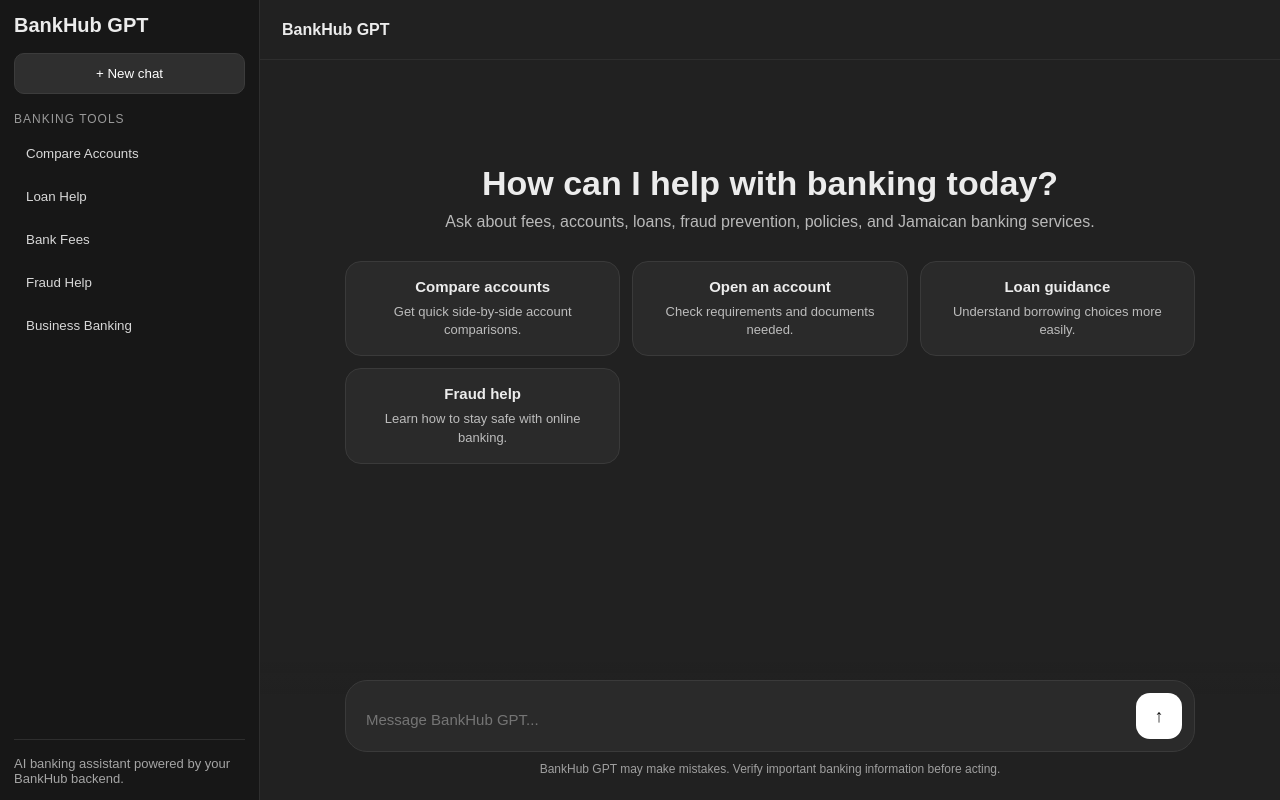
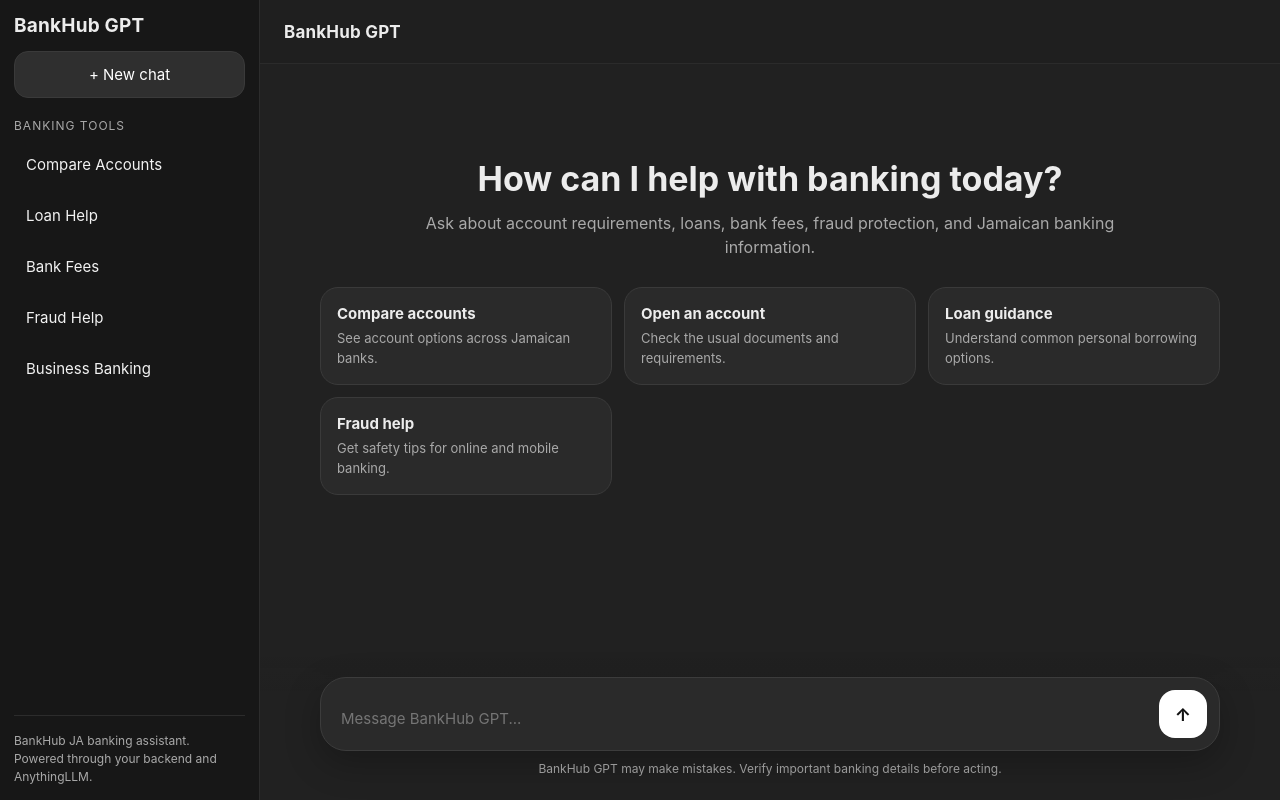
Before and after one commit to kacia1r/Bankhub-JA-GPT, a website: page public/index.html in a window 1280 px wide. Drawn offline with Linux system fonts and the light colour scheme.

Commit message:
Update index.html

```diff
--- a/public/index.html
+++ b/public/index.html
@@ -9,117 +9,137 @@
       box-sizing: border-box;
       margin: 0;
       padding: 0;
-      font-family: Arial, Helvetica, sans-serif;
+      font-family: Inter, Arial, Helvetica, sans-serif;
+    }
+
+    :root {
+      --bg: #212121;
+      --sidebar: #171717;
+      --panel: #2a2a2a;
+      --panel-border: #3a3a3a;
+      --text: #ececec;
+      --muted: #a9a9a9;
+      --accent: #2f6fed;
+      --accent-hover: #3d7cff;
+      --assistant: #2b2b2b;
+      --assistant-border: #3b3b3b;
+      --topbar: #1f1f1f;
     }
 
     body {
-      background: #212121;
-      color: #ececec;
+      background: var(--bg);
+      color: var(--text);
       height: 100vh;
       overflow: hidden;
     }
 
     .app {
       display: flex;
+      width: 100%;
       height: 100vh;
-      width: 100%;
     }
 
-    /* Sidebar */
     .sidebar {
       width: 260px;
-      background: #171717;
-      border-right: 1px solid #2e2e2e;
+      background: var(--sidebar);
+      border-right: 1px solid #2c2c2c;
       display: flex;
       flex-direction: column;
       padding: 14px;
     }
 
     .logo {
-      font-size: 20px;
-      font-weight: bold;
-      margin-bottom: 16px;
+      font-size: 19px;
+      font-weight: 700;
+      margin-bottom: 14px;
+      letter-spacing: 0.2px;
     }
 
     .new-chat-btn {
+      border: 1px solid var(--panel-border);
       background: #2f2f2f;
-      color: #fff;
-      border: 1px solid #3c3c3c;
-      border-radius: 10px;
-      padding: 12px;
+      color: white;
+      border-radius: 14px;
+      padding: 13px 14px;
       cursor: pointer;
-      margin-bottom: 18px;
-      transition: 0.2s;
+      font-size: 15px;
+      transition: 0.2s ease;
+      margin-bottom: 20px;
     }
 
     .new-chat-btn:hover {
-      background: #3a3a3a;
+      background: #373737;
+      transform: translateY(-1px);
     }
 
-    .sidebar-section-title {
+    .sidebar-title {
       font-size: 12px;
-      color: #9a9a9a;
-      margin-bottom: 10px;
+      color: var(--muted);
       text-transform: uppercase;
       letter-spacing: 1px;
+      margin-bottom: 10px;
     }
 
-    .chat-history {
+    .tool-list {
       display: flex;
       flex-direction: column;
       gap: 8px;
-      overflow-y: auto;
     }
 
-    .history-item {
+    .tool-item {
       background: transparent;
+      color: #f2f2f2;
       border: none;
-      color: #d8d8d8;
       text-align: left;
-      padding: 10px 12px;
-      border-radius: 10px;
+      padding: 12px 12px;
+      border-radius: 12px;
       cursor: pointer;
-      transition: 0.2s;
+      font-size: 15px;
+      transition: 0.2s ease;
     }
 
-    .history-item:hover {
-      background: #2a2a2a;
+    .tool-item:hover {
+      background: #292929;
     }
 
     .sidebar-footer {
       margin-top: auto;
       padding-top: 16px;
-      border-top: 1px solid #2e2e2e;
-      font-size: 13px;
-      color: #a5a5a5;
+      border-top: 1px solid #2c2c2c;
+      font-size: 12px;
+      color: var(--muted);
+      line-height: 1.5;
     }
 
-    /* Main chat area */
     .main {
       flex: 1;
       display: flex;
       flex-direction: column;
-      background: #212121;
+      background: var(--bg);
+      min-width: 0;
     }
 
     .topbar {
-      height: 60px;
+      height: 64px;
       display: flex;
       align-items: center;
-      padding: 0 22px;
-      border-bottom: 1px solid #2e2e2e;
-      font-size: 16px;
-      font-weight: 600;
+      padding: 0 24px;
+      border-bottom: 1px solid #2b2b2b;
+      background: var(--topbar);
+      font-size: 17px;
+      font-weight: 700;
+      letter-spacing: 0.2px;
     }
 
     .chat-area {
       flex: 1;
       overflow-y: auto;
-      padding: 24px 20px 140px;
+      scroll-behavior: smooth;
+      padding: 24px 18px 150px;
     }
 
     .chat-container {
-      max-width: 850px;
+      max-width: 900px;
       margin: 0 auto;
       display: flex;
       flex-direction: column;
@@ -128,54 +148,61 @@
 
     .welcome {
       text-align: center;
-      margin-top: 80px;
-      margin-bottom: 20px;
+      margin-top: 70px;
+      animation: fadeUp 0.5s ease;
     }
 
     .welcome h1 {
       font-size: 34px;
-      margin-bottom: 10px;
+      font-weight: 700;
+      margin-bottom: 12px;
     }
 
     .welcome p {
-      color: #b9b9b9;
+      color: var(--muted);
       font-size: 16px;
+      max-width: 720px;
+      margin: 0 auto;
+      line-height: 1.5;
     }
 
     .suggestions {
       display: grid;
       grid-template-columns: repeat(auto-fit, minmax(220px, 1fr));
       gap: 12px;
-      margin-top: 30px;
+      margin-top: 28px;
     }
 
     .suggestion-card {
       background: #2a2a2a;
-      border: 1px solid #3a3a3a;
-      border-radius: 16px;
+      border: 1px solid var(--panel-border);
+      border-radius: 18px;
       padding: 16px;
       cursor: pointer;
-      transition: 0.2s;
+      transition: 0.2s ease;
+      text-align: left;
     }
 
     .suggestion-card:hover {
       background: #333333;
+      transform: translateY(-2px);
     }
 
     .suggestion-card h3 {
       font-size: 15px;
-      margin-bottom: 8px;
+      margin-bottom: 6px;
     }
 
     .suggestion-card p {
       font-size: 13px;
-      color: #bcbcbc;
-      line-height: 1.4;
+      color: var(--muted);
+      line-height: 1.5;
     }
 
     .message-row {
       display: flex;
       width: 100%;
+      animation: fadeUp 0.25s ease;
     }
 
     .message-row.user {
@@ -188,113 +215,154 @@
 
     .message {
       max-width: 78%;
-      padding: 15px 18px;
-      border-radius: 18px;
-      line-height: 1.6;
+      padding: 18px 20px;
+      border-radius: 22px;
+      line-height: 1.65;
       white-space: pre-wrap;
       word-wrap: break-word;
       font-size: 15px;
+      box-shadow: 0 8px 24px rgba(0,0,0,0.12);
     }
 
     .message.user {
-      background: #2f6fed;
-      color: #fff;
-      border-bottom-right-radius: 6px;
+      background: var(--accent);
+      color: white;
+      border-bottom-right-radius: 8px;
+    }
+
+    .message.user:hover {
+      background: var(--accent-hover);
     }
 
     .message.bot {
-      background: #2b2b2b;
-      color: #f1f1f1;
-      border: 1px solid #3a3a3a;
-      border-bottom-left-radius: 6px;
+      background: var(--assistant);
+      color: #f3f3f3;
+      border: 1px solid var(--assistant-border);
+      border-bottom-left-radius: 8px;
+    }
+
+    .typing-wrap {
+      display: flex;
+      align-items: center;
+      gap: 10px;
+    }
+
+    .typing-label {
+      color: #d7d7d7;
+      font-size: 14px;
     }
 
     .typing {
       display: inline-flex;
-      gap: 6px;
+      gap: 5px;
       align-items: center;
     }
 
     .typing span {
       width: 8px;
       height: 8px;
-      background: #bcbcbc;
       border-radius: 50%;
-      display: inline-block;
-      animation: bounce 1.2s infinite ease-in-out;
+      background: #c6c6c6;
+      animation: blink 1.2s infinite ease-in-out;
     }
 
     .typing span:nth-child(2) {
-      animation-delay: 0.2s;
+      animation-delay: 0.15s;
     }
 
     .typing span:nth-child(3) {
-      animation-delay: 0.4s;
+      animation-delay: 0.3s;
     }
 
-    @keyframes bounce {
-      0%, 80%, 100% { transform: scale(0.7); opacity: 0.5; }
-      40% { transform: scale(1); opacity: 1; }
-    }
-
-    /* Input area */
-    .input-wrapper {
+    .input-shell {
       position: fixed;
       bottom: 0;
       left: 260px;
       right: 0;
-      background: linear-gradient(to top, #212121 75%, rgba(33,33,33,0));
-      padding: 18px 20px 24px;
+      padding: 20px 18px 24px;
+      background: linear-gradient(to top, rgba(33,33,33,1) 76%, rgba(33,33,33,0));
     }
 
-    .input-container {
-      max-width: 850px;
+    .input-box {
+      max-width: 900px;
       margin: 0 auto;
       background: #2a2a2a;
-      border: 1px solid #3a3a3a;
-      border-radius: 22px;
-      padding: 12px;
+      border: 1px solid #3c3c3c;
+      border-radius: 26px;
       display: flex;
       align-items: flex-end;
       gap: 10px;
+      padding: 12px;
+      box-shadow: 0 12px 35px rgba(0,0,0,0.25);
     }
 
-    .input-container textarea {
+    textarea {
       flex: 1;
       background: transparent;
+      color: white;
       border: none;
       outline: none;
-      color: #fff;
       resize: none;
+      min-height: 26px;
+      max-height: 180px;
       font-size: 15px;
       line-height: 1.5;
-      min-height: 26px;
-      max-height: 180px;
       padding: 8px;
     }
 
     .send-btn {
-      background: #fff;
+      width: 48px;
+      height: 48px;
+      border-radius: 16px;
+      border: none;
+      background: white;
       color: #111;
-      border: none;
-      border-radius: 14px;
-      width: 46px;
-      height: 46px;
+      font-size: 18px;
+      font-weight: 700;
       cursor: pointer;
-      font-size: 18px;
-      font-weight: bold;
+      transition: 0.2s ease;
+      flex-shrink: 0;
     }
 
     .send-btn:hover {
-      opacity: 0.9;
+      transform: scale(1.04);
+      opacity: 0.95;
+    }
+
+    .send-btn:disabled {
+      opacity: 0.5;
+      cursor: not-allowed;
+      transform: none;
     }
 
     .note {
-      max-width: 850px;
+      max-width: 900px;
       margin: 10px auto 0;
+      font-size: 12px;
+      color: #9a9a9a;
       text-align: center;
-      font-size: 12px;
-      color: #9f9f9f;
+    }
+
+    @keyframes blink {
+      0%, 80%, 100% {
+        opacity: 0.35;
+        transform: scale(0.8);
+      }
+      40% {
+        opacity: 1;
+        transform: scale(1);
+      }
+    }
+
+    @keyframes fadeUp {
+      from {
+        opacity: 0;
+        transform: translateY(10px);
+      }
+      to {
+        opacity: 1;
+        transform: translateY(0);
+      }
     }
 
     @media (max-width: 900px) {
@@ -302,7 +370,7 @@
         display: none;
       }
 
-      .input-wrapper {
+      .input-shell {
         left: 0;
       }
 
@@ -311,7 +379,7 @@
       }
 
       .welcome h1 {
-        font-size: 26px;
+        font-size: 28px;
       }
     }
   </style>
@@ -322,17 +390,18 @@
       <div class="logo">BankHub GPT</div>
       <button class="new-chat-btn" onclick="startNewChat()">+ New chat</button>
 
-      <div class="sidebar-section-title">Banking Tools</div>
-      <div class="chat-history">
-        <button class="history-item" onclick="quickPrompt('Compare savings accounts across Jamaican banks')">Compare Accounts</button>
-        <button class="history-item" onclick="quickPrompt('Explain personal loan options in Jamaica')">Loan Help</button>
-        <button class="history-item" onclick="quickPrompt('What are common bank fees in Jamaica?')">Bank Fees</button>
-        <button class="history-item" onclick="quickPrompt('Give fraud prevention tips for online banking')">Fraud Help</button>
-        <button class="history-item" onclick="quickPrompt('What documents do I need to open a business account?')">Business Banking</button>
+      <div class="sidebar-title">Banking Tools</div>
+      <div class="tool-list">
+        <button class="tool-item" onclick="quickPrompt('Compare savings accounts across major Jamaican banks')">Compare Accounts</button>
+        <button class="tool-item" onclick="quickPrompt('Explain personal loan options in Jamaica')">Loan Help</button>
+        <button class="tool-item" onclick="quickPrompt('What are common bank fees in Jamaica?')">Bank Fees</button>
+        <button class="tool-item" onclick="quickPrompt('How can I protect myself from banking fraud?')">Fraud Help</button>
+        <button class="tool-item" onclick="quickPrompt('What documents do I need to open a business account in Jamaica?')">Business Banking</button>
       </div>
 
       <div class="sidebar-footer">
-        AI banking assistant powered by your BankHub backend.
+        BankHub JA banking assistant.<br />
+        Powered through your backend and AnythingLLM.
       </div>
     </aside>
 
@@ -343,36 +412,36 @@
         <div class="chat-container" id="chatContainer">
           <div class="welcome" id="welcomeBlock">
             <h1>How can I help with banking today?</h1>
-            <p>Ask about fees, accounts, loans, fraud prevention, policies, and Jamaican banking services.</p>
+            <p>Ask about account requirements, loans, bank fees, fraud protection, and Jamaican banking information.</p>
 
             <div class="suggestions">
               <div class="suggestion-card" onclick="quickPrompt('Compare savings accounts across major Jamaican banks')">
                 <h3>Compare accounts</h3>
-                <p>Get quick side-by-side account comparisons.</p>
+                <p>See account options across Jamaican banks.</p>
               </div>
               <div class="suggestion-card" onclick="quickPrompt('What do I need to open a personal bank account in Jamaica?')">
                 <h3>Open an account</h3>
-                <p>Check requirements and documents needed.</p>
+                <p>Check the usual documents and requirements.</p>
               </div>
-              <div class="suggestion-card" onclick="quickPrompt('Explain mortgage and car loan options')">
+              <div class="suggestion-card" onclick="quickPrompt('Explain mortgage and car loan options in Jamaica')">
                 <h3>Loan guidance</h3>
-                <p>Understand borrowing choices more easily.</p>
+                <p>Understand common personal borrowing options.</p>
               </div>
               <div class="suggestion-card" onclick="quickPrompt('How can I protect myself from banking fraud?')">
                 <h3>Fraud help</h3>
-                <p>Learn how to stay safe with online banking.</p>
+                <p>Get safety tips for online and mobile banking.</p>
               </div>
             </div>
           </div>
         </div>
       </div>
 
-      <div class="input-wrapper">
-        <div class="input-container">
+      <div class="input-shell">
+        <div class="input-box">
           <textarea id="userInput" placeholder="Message BankHub GPT..." rows="1"></textarea>
-          <button class="send-btn" onclick="sendMessage()">↑</button>
+          <button class="send-btn" id="sendBtn" onclick="sendMessage()">↑</button>
         </div>
-        <div class="note">BankHub GPT may make mistakes. Verify important banking information before acting.</div>
+        <div class="note">BankHub GPT may make mistakes. Verify important banking details before acting.</div>
       </div>
     </main>
   </div>
@@ -381,7 +450,9 @@
     const userInput = document.getElementById("userInput");
     const chatContainer = document.getElementById("chatContainer");
     const chatArea = document.getElementById("chatArea");
-    const welcomeBlock = document.getElementById("welcomeBlock");
+    const sendBtn = document.getElementById("sendBtn");
+
+    let isWaiting = false;
 
     userInput.addEventListener("input", function () {
       this.style.height = "auto";
@@ -395,32 +466,40 @@
       }
     });
 
+    function scrollToBottom() {
+      chatArea.scrollTop = chatArea.scrollHeight;
+    }
+
     function startNewChat() {
       chatContainer.innerHTML = `
         <div class="welcome" id="welcomeBlock">
           <h1>How can I help with banking today?</h1>
-          <p>Ask about fees, accounts, loans, fraud prevention, policies, and Jamaican banking services.</p>
+          <p>Ask about account requirements, loans, bank fees, fraud protection, and Jamaican banking information.</p>
 
           <div class="suggestions">
             <div class="suggestion-card" onclick="quickPrompt('Compare savings accounts across major Jamaican banks')">
               <h3>Compare accounts</h3>
-              <p>Get quick side-by-side account comparisons.</p>
+              <p>See account options across Jamaican banks.</p>
             </div>
             <div class="suggestion-card" onclick="quickPrompt('What do I need to open a personal bank account in Jamaica?')">
               <h3>Open an account</h3>
-              <p>Check requirements and documents needed.</p>
+              <p>Check the usual documents and requirements.</p>
             </div>
-            <div class="suggestion-card" onclick="quickPrompt('Explain mortgage and car loan options')">
+            <div class="suggestion-card" onclick="quickPrompt('Explain mortgage and car loan options in Jamaica')">
               <h3>Loan guidance</h3>
-              <p>Understand borrowing choices more easily.</p>
+              <p>Understand common personal borrowing options.</p>
             </div>
             <div class="suggestion-card" onclick="quickPrompt('How can I protect myself from banking fraud?')">
               <h3>Fraud help</h3>
-              <p>Learn how to stay safe with online banking.</p>
+              <p>Get safety tips for online and mobile banking.</p>
             </div>
           </div>
         </div>
       `;
+      userInput.value = "";
+      userInput.style.height = "auto";
+      isWaiting = false;
+      sendBtn.disabled = false;
     }
 
     function quickPrompt(text) {
@@ -434,14 +513,14 @@
       const row = document.createElement("div");
       row.className = `message-row ${sender}`;
 
-      const msg = document.createElement("div");
-      msg.className = `message ${sender}`;
-      msg.textContent = text;
+      const bubble = document.createElement("div");
+      bubble.className = `message ${sender}`;
+      bubble.textContent = text;
 
-      row.appendChild(msg);
+      row.appendChild(bubble);
       chatContainer.appendChild(row);
       scrollToBottom();
-      return msg;
+      return bubble;
     }
 
     function addTypingIndicator() {
@@ -449,39 +528,56 @@
       row.className = "message-row bot";
       row.id = "typingRow";
 
-      const msg = document.createElement("div");
-      msg.className = "message bot";
-      msg.innerHTML = `
-        <div class="typing">
-          <span></span><span></span><span></span>
+      const bubble = document.createElement("div");
+      bubble.className = "message bot";
+      bubble.innerHTML = `
+        <div class="typing-wrap">
+          <div class="typing-label">BankHub is thinking</div>
+          <div class="typing">
+            <span></span>
+            <span></span>
+            <span></span>
+          </div>
         </div>
       `;
 
-      row.appendChild(msg);
+      row.appendChild(bubble);
       chatContainer.appendChild(row);
       scrollToBottom();
     }
 
     function removeTypingIndicator() {
-      const typingRow = document.getElementById("typingRow");
-      if (typingRow) typingRow.remove();
+      const row = document.getElementById("typingRow");
+      if (row) row.remove();
     }
 
-    function scrollToBottom() {
-      chatArea.scrollTop = chatArea.scrollHeight;
+    async function typeOutText(element, text, speed = 8) {
+      element.textContent = "";
+      for (let i = 0; i < text.length; i++) {
+        element.textContent += text[i];
+        if (i % 3 === 0) {
+          scrollToBottom();
+          await new Promise(resolve => setTimeout(resolve, speed));
+        }
+      }
+      scrollToBottom();
     }
 
     async function sendMessage() {
+      if (isWaiting) return;
+
       const message = userInput.value.trim();
       if (!message) return;
 
-      if (document.getElementById("welcomeBlock")) {
-        document.getElementById("welcomeBlock").remove();
-      }
+      const welcomeBlock = document.getElementById("welcomeBlock");
+      if (welcomeBlock) welcomeBlock.remove();
 
       addMessage(message, "user");
       userInput.value = "";
       userInput.style.height = "auto";
+
+      isWaiting = true;
+      sendBtn.disabled = true;
 
       addTypingIndicator();
 
@@ -503,10 +599,15 @@
           data.text ||
           "Sorry, I could not get a response right now.";
 
-        addMessage(reply, "bot");
+        const botBubble = addMessage("", "bot");
+        await typeOutText(botBubble, reply, 6);
       } catch (error) {
         removeTypingIndicator();
         addMessage("Connection error. Please check that your backend and AnythingLLM are running.", "bot");
+      } finally {
+        isWaiting = false;
+        sendBtn.disabled = false;
+        userInput.focus();
       }
     }
   </script>
```
